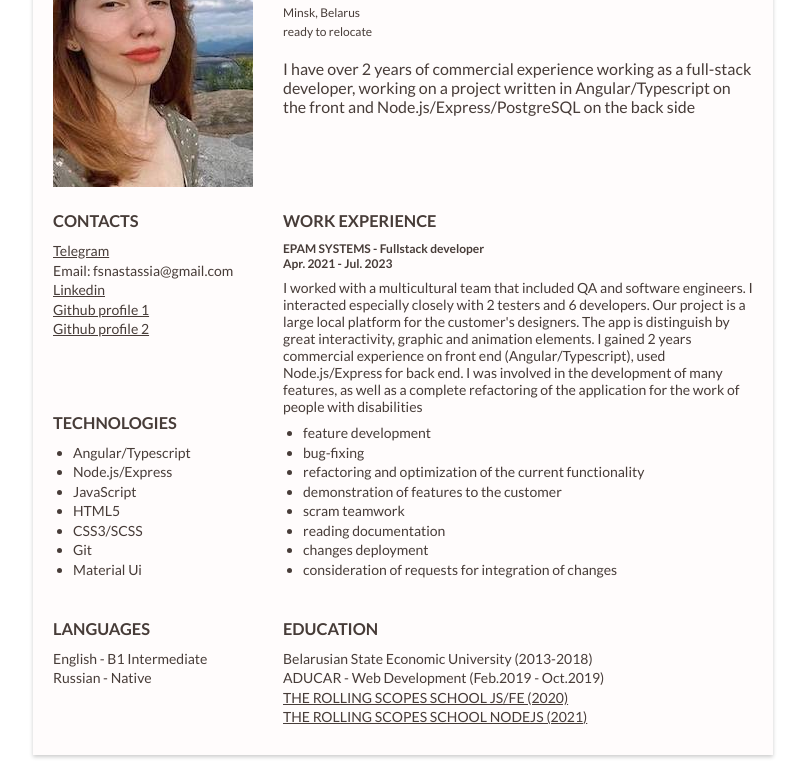
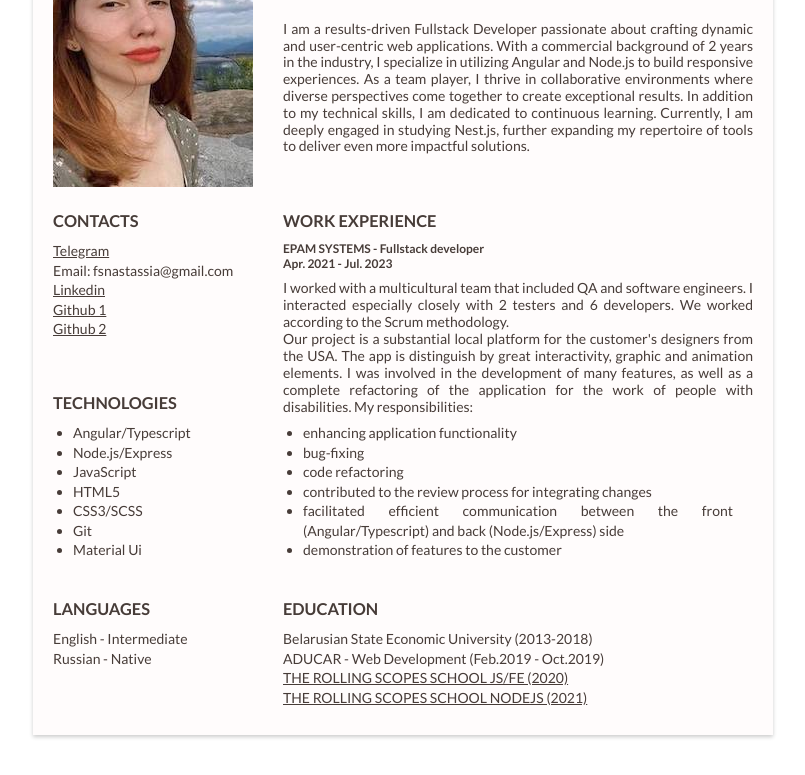
Before and after one commit to nastassiaf1/nastassiaf1.github.io, a plain HTML site: page index.html in a window 1280 px wide. Shown: the part 126-901 px from the top of the page, without its empty margins (237-1042 px from the left). Drawn offline with Linux system fonts and the light colour scheme.

Commit message:
add more info

```diff
--- a/index.html
+++ b/index.html
@@ -1,5 +1,5 @@
 <!DOCTYPE html>
-<html lang="eng">
+<html lang="en">
     <head>
         <meta charset="utf-8">
         <title>
@@ -24,14 +24,12 @@
                     <h2 class="header__subtitle">
                         SOFTWARE ENGINEER
                     </h2>
-                    <span class="header__info">
-                        Minsk, Belarus<br>
-                        ready to relocate
-                    </span>
                     <p class="header__description">
-                        I have over 2 years of commercial experience working as a full-stack developer,
-                        working on a project written in Angular/Typescript on the front and Node.js/Express/PostgreSQL on
-                        the back side
+                        I am a results-driven Fullstack Developer passionate about crafting dynamic and user-centric web applications.
+                        With a commercial background of 2 years in the industry,
+                        I specialize in utilizing Angular and Node.js to build responsive experiences.
+                        As a team player, I thrive in collaborative environments where diverse perspectives come together to create exceptional results.
+                        In addition to my technical skills, I am dedicated to continuous learning. Currently, I am deeply engaged in studying Nest.js, further expanding my repertoire of tools to deliver even more impactful solutions.
                     </p>
                 </div>
             </header>
@@ -59,12 +57,12 @@
                             </li>
                             <li class="main__list-item">
                                 <a href="https://github.com/nastassiaf1" target="_blank" rel="Link to Github">
-                                    Github profile 1
+                                    Github 1
                                 </a>
                             </li>
                             <li class="main__list-item">
                                 <a href="https://github.com/AnastasiaFedotova" target="_blank" rel="Link to Github">
-                                    Github profile 2
+                                    Github 2
                                 </a>
                             </li>
                         </ul>
@@ -105,7 +103,7 @@
                         Languages
                     </h3>
                     <ul class="main__list main__list--empty-mark">
-                        <li class="main__list-item">English - B1 Intermediate</li>
+                        <li class="main__list-item">English - Intermediate</li>
                         <li class="main__list-item">Russian - Native</li>
                     </ul>
                 </section>
@@ -118,27 +116,37 @@
                         EPAM SYSTEMS - Fullstack developer<br>
                         Apr. 2021 - Jul. 2023
                     </p>
-                    <p class="main__section-description">
-                        I worked with a multicultural team that included QA and software engineers.
-                        I interacted especially closely with 2 testers and 6 developers.
-                        Our project is a large local platform for the customer's designers.
-                        The app is distinguish by great interactivity, graphic and animation elements.
-                        I gained 2 years commercial experience on front end (Angular/Typescript),
-                        used Node.js/Express for back end.
-                        I was involved in the development of many features, as well as a complete refactoring of the
-                        application for the work of people with disabilities
-                    </p>
-
-                    <ul class="main__list">
-                        <li class="main__list-item">feature development</li>
-                        <li class="main__list-item">bug-fixing</li>
-                        <li class="main__list-item">refactoring and optimization of the current functionality</li>
-                        <li class="main__list-item">demonstration of features to the customer</li>
-                        <li class="main__list-item">scram teamwork</li>
-                        <li class="main__list-item">reading documentation</li>
-                        <li class="main__list-item">changes deployment</li>
-                        <li class="main__list-item">consideration of requests for integration of changes</li>
-                    </ul>
+                    <div class="main__section-description">
+                        <span>I worked with a multicultural team that included QA and software engineers.
+                            I interacted especially closely with 2 testers and 6 developers.
+                            We worked according to the Scrum methodology.<br>
+                            Our project is a substantial local platform for the customer's designers from the USA.
+                            The app is distinguish by great interactivity, graphic and animation elements.
+                            I was involved in the development of many features, as well as a complete refactoring of the
+                            application for the work of people with disabilities.
+                            My responsibilities:
+                        </span>
+                        <ul class="main__list">
+                            <li class="main__list-item">
+                                enhancing application functionality
+                            </li>
+                            <li class="main__list-item">
+                                bug-fixing
+                            </li>
+                            <li class="main__list-item">
+                                code refactoring
+                            </li>
+                            <li class="main__list-item">
+                                contributed to the review process for integrating changes
+                            </li>
+                            <li class="main__list-item">
+                                facilitated efficient communication between the front (Angular/Typescript) and back (Node.js/Express) side
+                            </li>
+                            <li class="main__list-item">
+                                demonstration of features to the customer
+                            </li>
+                        </ul>
+                    </div>
                 </section>
                 <section class="main__section">
                     <h3 class="main__section-title">
--- a/src/style.css
+++ b/src/style.css
@@ -56,12 +56,9 @@ a, a:visited {
 .header__description {
     margin-top: 20px;
     max-width: 500px;
-    font-size: 16px;
+    font-size: 14px;
+    text-align: justify;
     line-height: 1.2;
-}
-
-.header__info {
-    font-size: 12px;
 }
 
 .main {
@@ -96,9 +93,6 @@ a, a:visited {
 }
 
 .main__section-description {
-    max-width: 500px;
+    max-width: 470px;
+    text-align: justify;
 }
-
-.main__list {
-    text-wrap: nowrap;
-}
```
